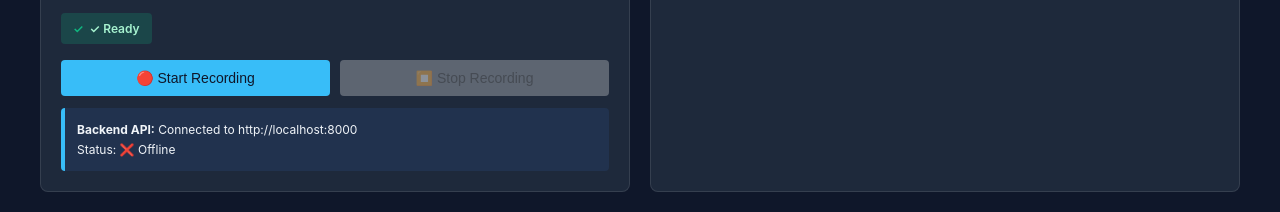
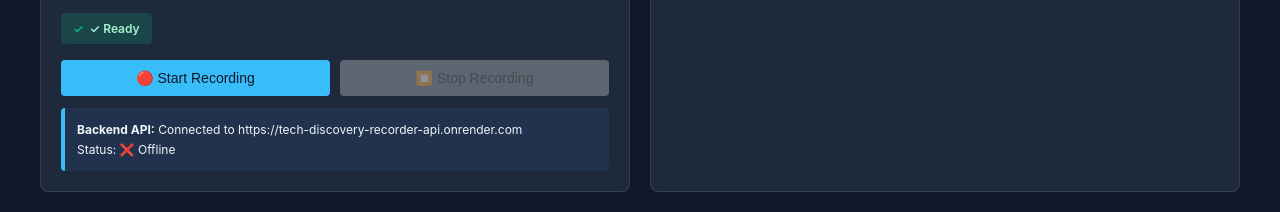
Before and after one commit to intellegix/tech-discovery-recorder, a plain HTML site: page index.html in a window 1280 px wide. Shown: the part 837-1049 px from the top of the page. Drawn offline with Linux system fonts and the light colour scheme; no server answers.

Commit message:
fix: remove demo mode, configure for production backend
- Remove all demo mode logic and mock responses
- Configure API_BASE_URL for production backend deployment
- Set frontend to connect to tech-discovery-recorder-api.onrender.com
- Remove demo banners and fallback modes
- Production-ready frontend for real AI processing

```diff
--- a/index.html
+++ b/index.html
@@ -394,6 +394,7 @@
             <p class="subtitle">Local audio recording + Claude AI transcription for compliant technical discovery</p>
         </header>
 
+
         <div class="legal-banner">
             <strong>⚖️ California Compliance:</strong> This system ensures all-party consent + local processing. Start every call with: <em>"I'm recording this on my phone for technical documentation. This recording will be transcribed using my own AI processing. Does everyone consent?"</em>
         </div>
@@ -745,7 +746,7 @@ Structured Notes
 
     <script>
         // API Configuration
-        const API_BASE_URL = 'http://localhost:8000/api/v1';
+        const API_BASE_URL = 'https://tech-discovery-recorder-api.onrender.com/api/v1'; // Production backend URL
         let authToken = null;
 
         // State management
@@ -758,8 +759,7 @@ Structured Notes
         // API Helper Functions
         async function checkAPIHealth() {
             try {
-                const response = await fetch(`${API_BASE_URL}/health`);
-                const data = await response.json();
+                const data = await apiRequest('/health');
                 document.getElementById('api-status').textContent =
                     data.status === 'healthy' ? '✅ Connected' : '⚠️ Degraded';
                 return data.status === 'healthy';
```
